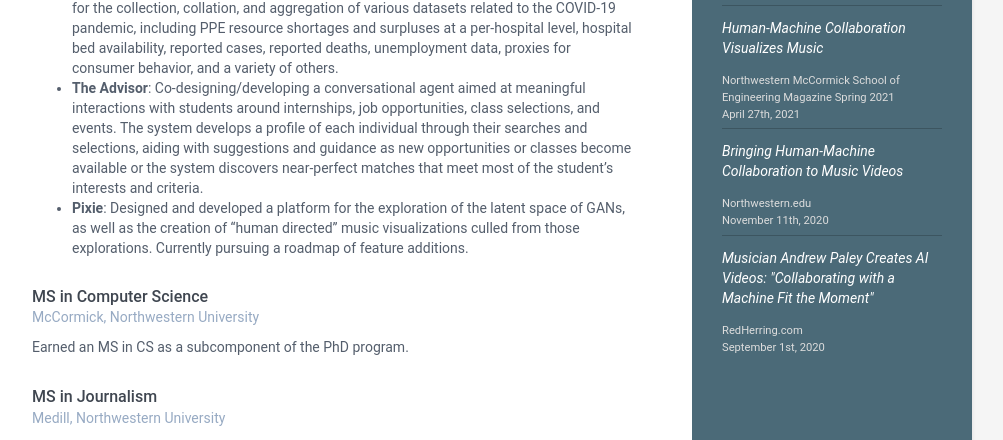
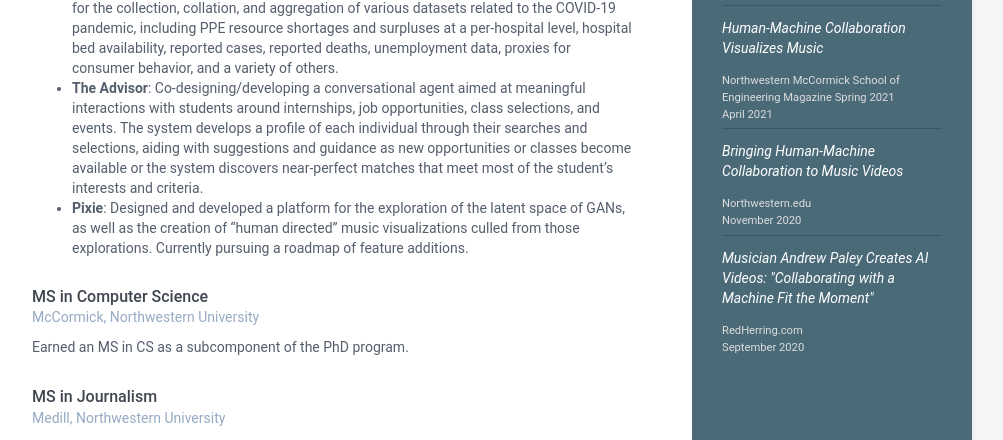
Before and after one commit to andrewpaley/andrewpaley.github.io, a Jekyll site: the page built from index.html, in a window 1280 px wide and 900 px high, scrolled down 771 px. Shown: the part 152-592 px from the top of the window, without its empty margins (168-1171 px from the left). Built offline with Jekyll 4.4.1, drawn with Linux system fonts in a browser that asks for light colours.

Commit message:
layout tweaks

```diff
--- a/_data/data.yml
+++ b/_data/data.yml
@@ -40,15 +40,15 @@ sidebar:
       - title: "Human-Machine Collaboration Visualizes Music"
         source: "Northwestern McCormick School of Engineering Magazine Spring 2021"
         link: https://www.mccormick.northwestern.edu/magazine/spring-2021/human-machine-collaboration-visualizes-music/
-        date: "April 27th, 2021"
+        date: "April 2021"
       - title: "Bringing Human-Machine Collaboration to Music Videos"
         source: "Northwestern.edu"
         link: https://www.mccormick.northwestern.edu/news/articles/2020/11/bringing-human-machine-collaboration-to-music-videos.html
-        date: "November 11th, 2020"
+        date: "November 2020"
       - title: "Musician Andrew Paley Creates AI Videos: \"Collaborating with a Machine Fit the Moment\""
         source: "RedHerring.com"
         link: https://www.redherring.com/north-america/musician-andrew-paley-creates-ai-videos-collaborating-with-a-machine-fit-the-moment/
-        date: "September 1st, 2020"
+        date: "September 2020"
 
     cv: AndrewPaley-CV.pdf
 
```
